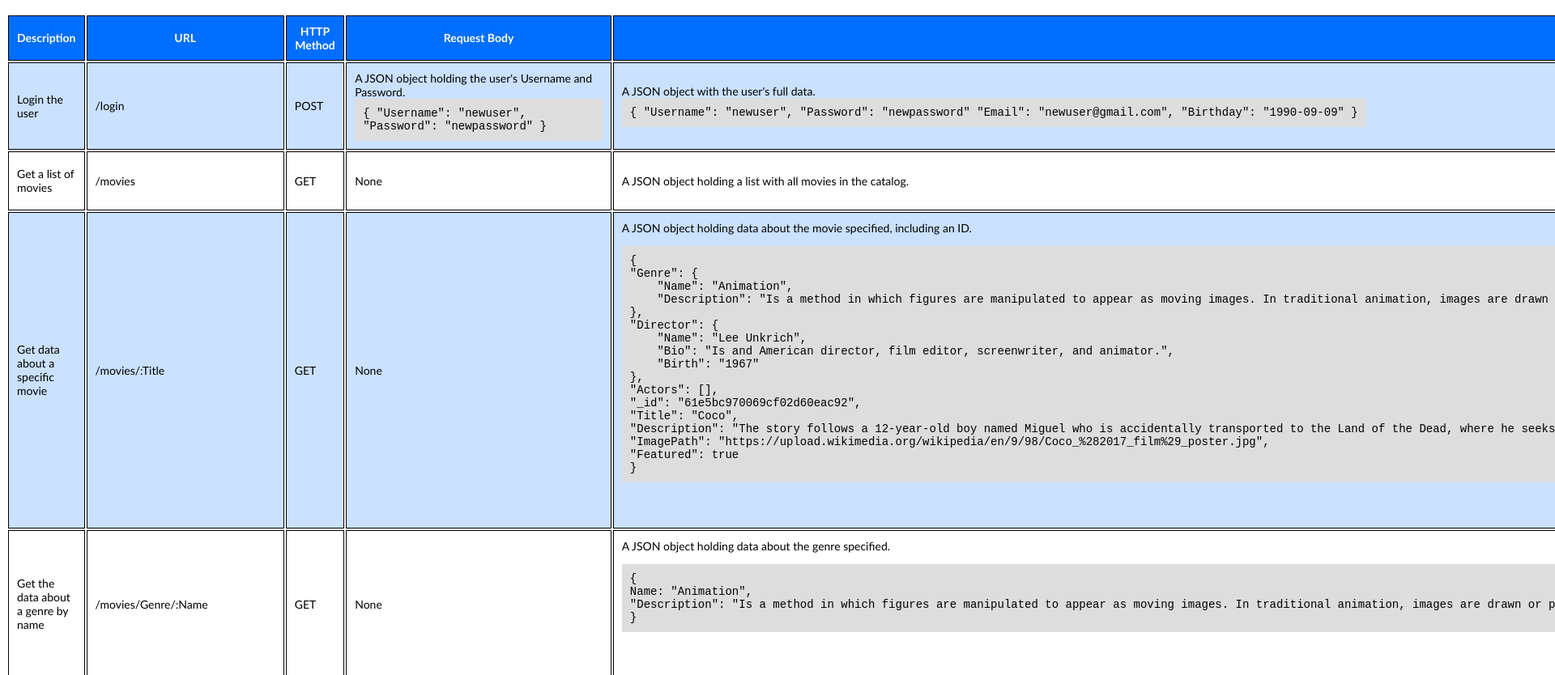
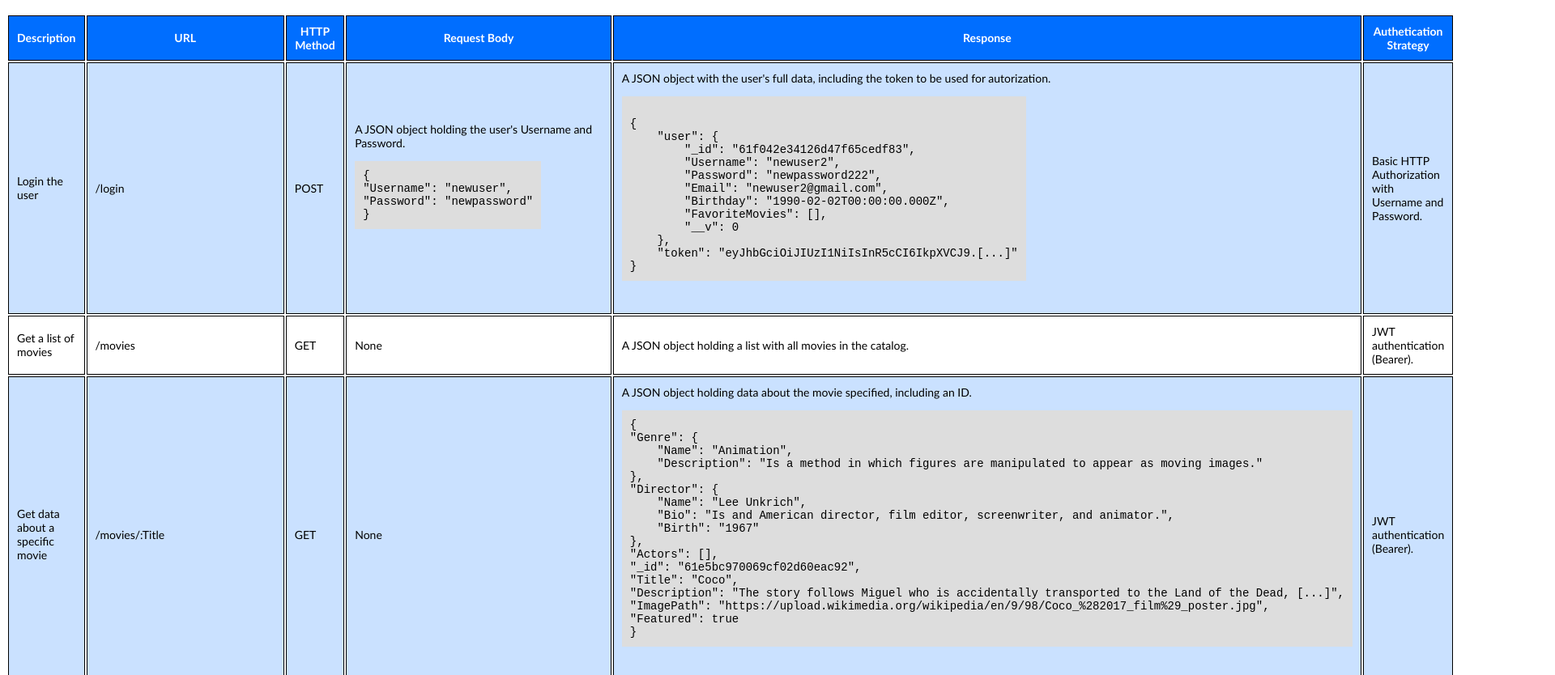
Before and after one commit to MaiaraLopes/Achievement-2, a website: page public/documentation.html in a window 1280 px wide. Shown: the part 166-1000 px from the top of the page at 81% size, 1920 px wide, since content can reach past the window. Drawn offline with Linux system fonts and the light colour scheme.

Commit message:
Updated documentation.html

```diff
--- a/public/documentation.html
+++ b/public/documentation.html
@@ -33,24 +33,30 @@
         <td>/login</td>
         <td>POST</td>
         <td>A JSON object holding the user's Username and Password.
-          <let>
+          <pre>
 <code>{
 "Username": "newuser",
 "Password": "newpassword"
 }</code>
-          </let>
+</pre>
         </td>
-        <td>A JSON object with the user's full data.
-          <let>
+        <td>A JSON object with the user's full data, including the token to be used for autorization.
+          <pre>
 <code>
 {
-"Username": "newuser",
-"Password": "newpassword"
-"Email": "newuser@gmail.com",
-"Birthday": "1990-09-09"
+    "user": {
+        "_id": "61f042e34126d47f65cedf83",
+        "Username": "newuser2",
+        "Password": "newpassword222",
+        "Email": "newuser2@gmail.com",
+        "Birthday": "1990-02-02T00:00:00.000Z",
+        "FavoriteMovies": [],
+        "__v": 0
+    },
+    "token": "eyJhbGciOiJIUzI1NiIsInR5cCI6IkpXVCJ9.[...]"
 }
 </code>
-          </let>
+</pre>
         </td>
         <td>Basic HTTP Authorization with Username and Password.</td>
       </tr>
@@ -77,7 +83,7 @@
 <code>{
 "Genre": {
     "Name": "Animation",
-    "Description": "Is a method in which figures are manipulated to appear as moving images. In traditional animation, images are drawn or painted by hand on transparent celluloid sheets to be photographed and exhibited on film."
+    "Description": "Is a method in which figures are manipulated to appear as moving images."
 },
 "Director": {
     "Name": "Lee Unkrich",
@@ -87,7 +93,7 @@
 "Actors": [],
 "_id": "61e5bc970069cf02d60eac92",
 "Title": "Coco",
-"Description": "The story follows a 12-year-old boy named Miguel who is accidentally transported to the Land of the Dead, where he seeks the help of his deceased musician great-great-grandfather to return him to his family among the living and to reverse his family's ban on music.",
+"Description": "The story follows Miguel who is accidentally transported to the Land of the Dead, [...]",
 "ImagePath": "https://upload.wikimedia.org/wikipedia/en/9/98/Coco_%282017_film%29_poster.jpg",
 "Featured": true
 }</code>
@@ -106,7 +112,7 @@
           <pre>
 <code>{
 Name: "Animation",
-"Description": "Is a method in which figures are manipulated to appear as moving images. In traditional animation, images are drawn or painted by hand on transparent celluloid sheets to be photographed and exhibited on film."
+"Description": "Is a method in which figures are manipulated to appear as moving images."
 }</code>
             </pre>
         </td>
```
